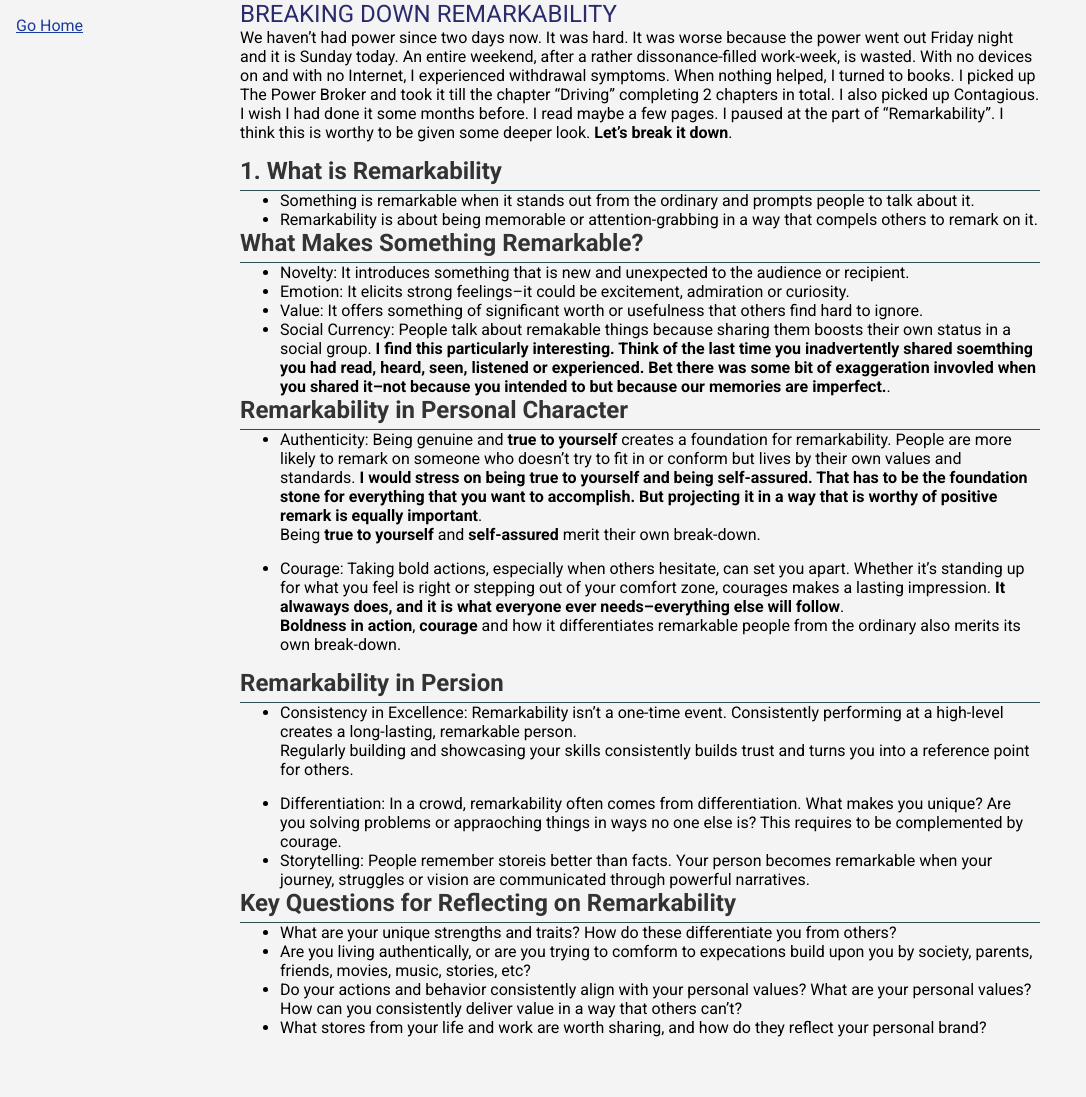
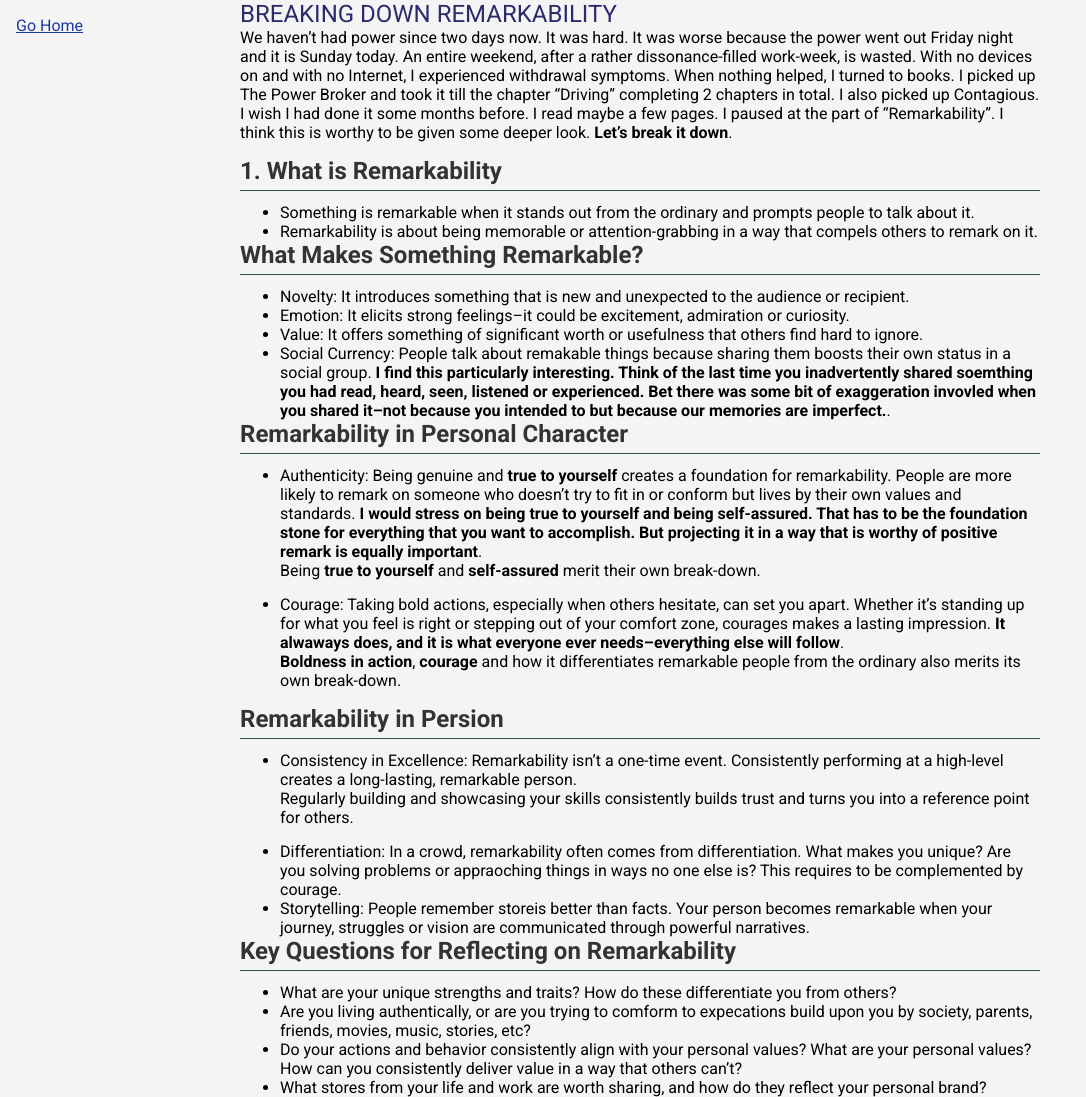
Before and after one commit to andfurtherance/andfurtherance.github.io, a Jekyll site: the page built from _posts/2024-09-29-breaking-down-remarkability.md, in a window 1280 px wide. Shown: the whole page, without its empty margins (0-1086 px from the left). Built offline with Jekyll 4.4.1, drawn with Linux system fonts in a browser that asks for light colours; before the commit the page ends 1037 px from its top, so only the background shows below that.

Commit message:
Update main.css

```diff
--- a/assets/main.css
+++ b/assets/main.css
@@ -60,12 +60,14 @@ h1 {
     font-size: 1.5em;
     color: #2b2b6c;
     text-transform: uppercase;
+    margin-bottom: 1em;
 }
 
 h2 {
     color: #333;
     border-bottom: 0.0125em solid darkslategrey;
     padding-bottom: 5px;
+    margin-bottom: .5em;
 }
 
 p {
```
